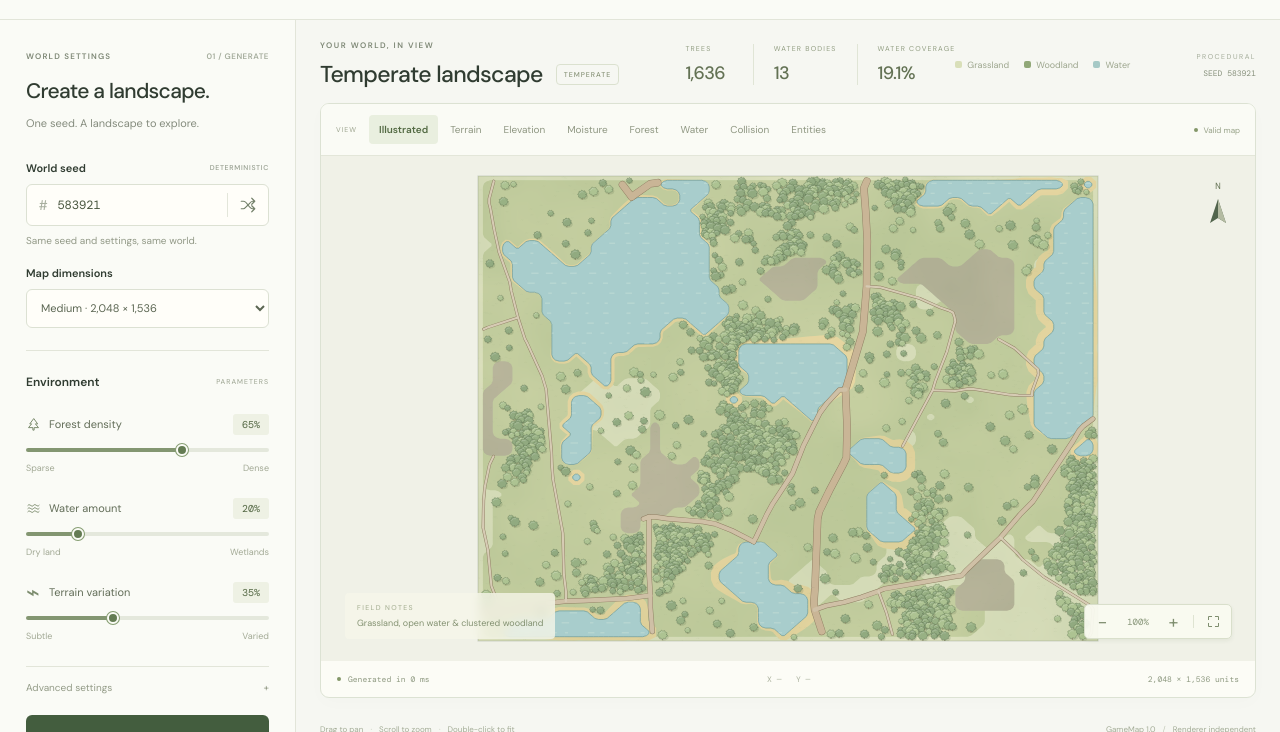
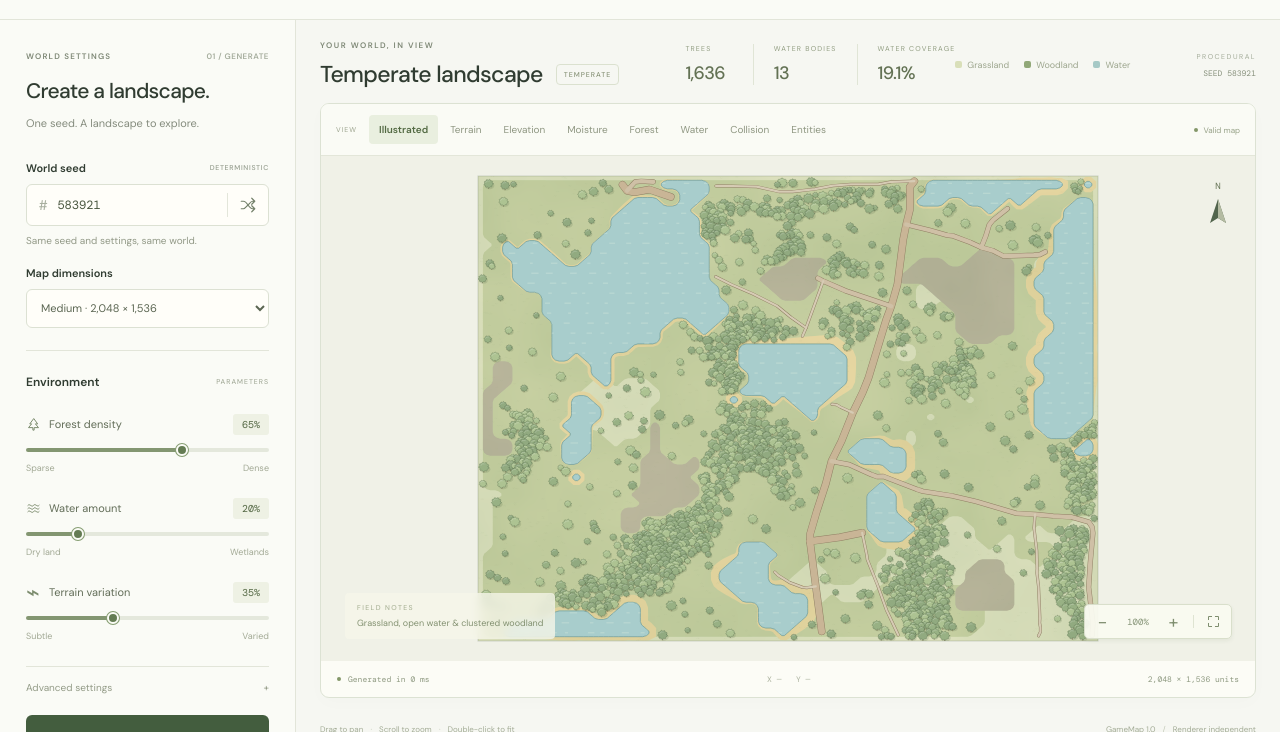
Before and after one commit to kinged007/procedural-map, a website built with Vite: page demo/index.html in a window 1280 px wide. Shown: the part 68-800 px from the top of the page. Built offline with nearby package versions, Linux system fonts and the light colour scheme.

Commit message:
Set roads back from the shoreline and expose road density in the demo
A road that stopped level with the water's edge read as cut off rather than
routed, because the refusal happened at the boundary itself and the last step
left nothing on screen but an abrupt end. A step is now refused 20 world units
short of any water edge, so the road turns along the bank and stops on open
ground. Measured across five seeds, the closest a centreline gets to a shoreline
is 20.0 to 20.4 units.

The clearance is spent with the existing circle-against-polygon test rather than a
new distance query, which reduces to a plain inside test when the clearance is
zero. That is what impassable terrain still uses, so rock behaviour is unchanged.
Water rings are indexed over their bounds grown by the clearance, since a road is
refused before it ever reaches the water.

The clearance is a fixed value in world units rather than a share of the map, so
it looks the same on a 512x512 map and a 2048x1536 one. Road count, tree count
and generation time are all unchanged: 12 to 16 roads, 1636 trees, 450 to 650ms.

The demo had no road control at all, so it always generated at the default
density. It now has a road network slider in the advanced settings, wired through
the same ranges array the other four sliders use, and the density survives an
export and reimport through the existing resolved-config path.

```diff
--- a/demo/app.ts
+++ b/demo/app.ts
@@ -20,7 +20,7 @@ const seedInput = element<HTMLInputElement>('seed');
 const generateButton = element<HTMLButtonElement>('generate-button');
 const exportButton = element<HTMLButtonElement>('export-button');
 const importButton = element<HTMLButtonElement>('import-button');
-const ranges = ['density', 'water', 'variation', 'clustering'] as const;
+const ranges = ['density', 'water', 'variation', 'clustering', 'roads'] as const;
 const numberFormat = new Intl.NumberFormat('en');
 const descriptions: Record<MapView, string> = {
   styled: 'Grassland, open water & clustered woodland',
@@ -89,6 +89,7 @@ function configFromControls(): GenerationConfig {
       density: element<HTMLInputElement>('density').valueAsNumber / 100,
       clustering: element<HTMLInputElement>('clustering').valueAsNumber / 100,
     },
+    roads: { density: element<HTMLInputElement>('roads').valueAsNumber / 100 },
   };
 }
 
@@ -103,6 +104,7 @@ function updateControls(config: ResolvedGenerationConfig) {
   element<HTMLInputElement>('water').value = String(config.water.amount * 100);
   element<HTMLInputElement>('variation').value = String(config.terrain.variation * 100);
   element<HTMLInputElement>('clustering').value = String(config.vegetation.clustering * 100);
+  element<HTMLInputElement>('roads').value = String(config.roads.density * 100);
   element<HTMLInputElement>('terrain-scale').value = String(config.terrain.scale);
   element<HTMLInputElement>('water-scale').value = String(config.water.scale);
   refreshRanges();
--- a/demo/index.html
+++ b/demo/index.html
@@ -130,6 +130,12 @@
             </div>
             <details class="advanced">
               <summary>Advanced settings <span aria-hidden="true">+</span></summary>
+              <div class="range-field">
+                <label for="roads"
+                  >Road network<output id="roads-value" for="roads">50%</output></label
+                ><input id="roads" type="range" min="0" max="100" value="50" />
+                <div class="range-hints"><span>Isolated lanes</span><span>Full network</span></div>
+              </div>
               <div class="range-field">
                 <label for="clustering"
                   >Forest clustering<output id="clustering-value" for="clustering"
--- a/src/generation/roads/RoadGenerator.ts
+++ b/src/generation/roads/RoadGenerator.ts
@@ -6,7 +6,7 @@ import type {
   TerrainRegion,
   WaterRegion,
 } from '../../map/GameMap.js';
-import { boundsOf, pointInPolygon, polygonArea } from '../../map/geometry.js';
+import { boundsOf, circleIntersectsPolygon, polygonArea } from '../../map/geometry.js';
 import { ringIsSimple } from '../terrain/Shoreline.js';
 import type { ResolvedGenerationConfig } from '../GenerationConfig.js';
 import { sampleField } from '../sampleField.js';
@@ -22,6 +22,13 @@ const EDGE_MARGIN = 16;
 
 /** Minimum road length, in world units. A shorter stub is dropped rather than published. */
 const MIN_ROAD_LENGTH = 40;
+
+/**
+ * Distance a road centreline is kept from a water edge, in world units. A road that stops level with
+ * the shoreline reads as cut off rather than routed, so the last step is refused this far out and the
+ * road turns along the bank instead.
+ */
+const SHORE_CLEARANCE = 20;
 
 /** Share of the map covered by water and rock at which road generation is skipped. */
 const BLOCKED_SHARE = 0.55;
@@ -237,7 +244,8 @@ interface RouteCost {
 
 /**
  * Builds the polygon index. Water and rock rings are indexed by their bounding box, so a step near the
- * middle of the map only pays for contours that actually overlap that area.
+ * middle of the map only pays for contours that actually overlap that area. Each water ring is
+ * inserted over its bounds grown by the shore clearance, because a road is refused before it arrives.
  */
 function buildRouteCost(
   config: ResolvedGenerationConfig,
@@ -248,15 +256,31 @@ function buildRouteCost(
   const cell = Math.max(24, Math.round(Math.min(config.width, config.height) * 0.05));
   const waterIndex = new SpatialIndex<PolygonGeometry>(config.width, config.height, cell);
   const rockIndex = new SpatialIndex<PolygonGeometry>(config.width, config.height, cell);
-  for (const lake of water) waterIndex.insert(boundsOf(lake.geometry.points), lake.geometry);
+  for (const lake of water) {
+    const bounds = boundsOf(lake.geometry.points);
+    waterIndex.insert(
+      {
+        minX: bounds.minX - SHORE_CLEARANCE,
+        minY: bounds.minY - SHORE_CLEARANCE,
+        maxX: bounds.maxX + SHORE_CLEARANCE,
+        maxY: bounds.maxY + SHORE_CLEARANCE,
+      },
+      lake.geometry,
+    );
+  }
   for (const region of rock) rockIndex.insert(boundsOf(region.geometry.points), region.geometry);
   return { water: waterIndex, rock: rockIndex, fields, width: config.width, height: config.height };
 }
 
-function covered(index: SpatialIndex<PolygonGeometry>, point: Point): boolean {
-  for (const geometry of index.query(point.x, point.y, point.x, point.y))
-    if (pointInPolygon(point, geometry)) return true;
-  return false;
+/**
+ * True when a point is within `clearance` of any indexed polygon, counting the polygon interior. A
+ * clearance of zero reduces to "inside", which is what impassable terrain wants. Only the contours
+ * overlapping the query box are measured, so a step in open country pays for a few rings.
+ */
+function nearAny(index: SpatialIndex<PolygonGeometry>, point: Point, clearance: number): boolean {
+  return index
+    .query(point.x - clearance, point.y - clearance, point.x + clearance, point.y + clearance)
+    .some((geometry) => circleIntersectsPolygon(point, clearance, geometry));
 }
 
 /**
@@ -264,7 +288,7 @@ function covered(index: SpatialIndex<PolygonGeometry>, point: Point): boolean {
  * or turns away; it never crosses. Bridges and fords are v0.7 work.
  */
 function blocked(point: Point, cost: RouteCost): boolean {
-  return covered(cost.water, point) || covered(cost.rock, point);
+  return nearAny(cost.water, point, SHORE_CLEARANCE) || nearAny(cost.rock, point, 0);
 }
 
 /**
@@ -292,8 +316,8 @@ function insideMap(config: ResolvedGenerationConfig, point: Point): boolean {
  * The walk is a greedy step over a small fan of headings, not a shortest-path search. Each step takes
  * the cheapest heading available, which produces the meander and long detours of a surveyed road
  * rather than a taut path between endpoints. Cost is charged against a budget so the road terminates.
- * Water and rock are refused outright, so a road bends around an obstruction for as long as it takes
- * and ends where the ground runs out.
+ * Water and rock are refused outright, and a step is refused short of the shoreline rather than at it,
+ * so a road bends around an obstruction for as long as it takes and stops with room to spare.
  */
 function growRoad(
   start: Point,
```
Also changed, not shown: PRD.md (+1 -0 lines), tests/generation.test.mjs (+42 -1 lines).
